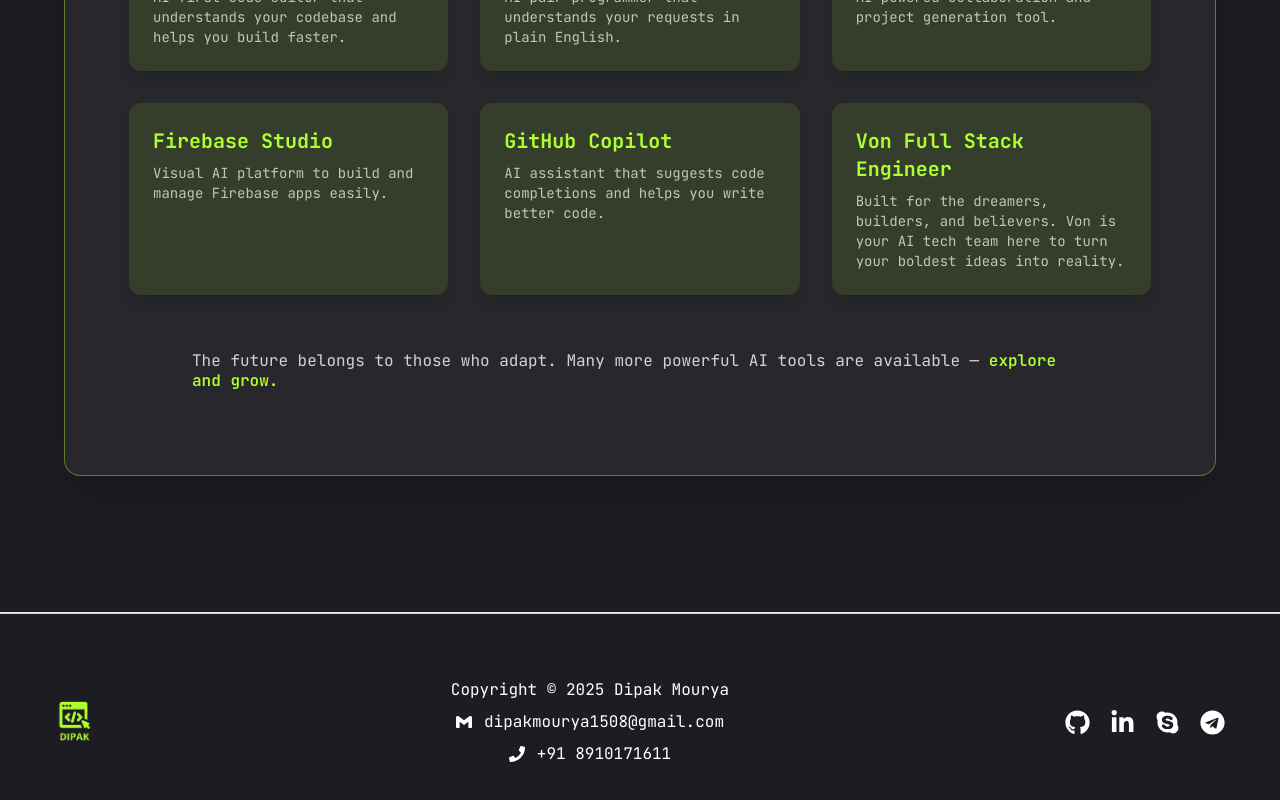
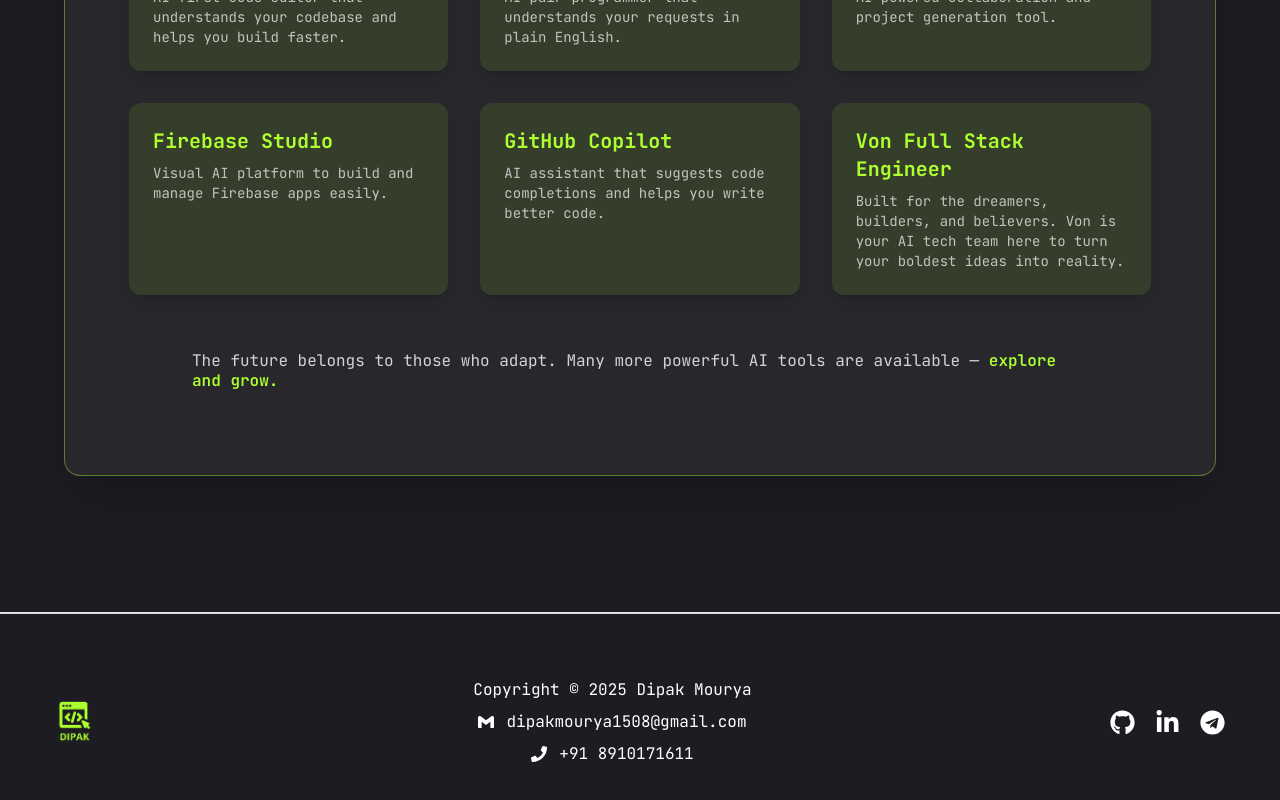
Before and after one commit to Dipak-Natureglobal/dipak-portfolio, a Next.js app: page / in a window 1280 px wide. Shown: the part 1791-2591 px from the top of the page. Built offline with nearby package versions, Linux system fonts and the light colour scheme.

Commit message:
feat: adjust margin and padding in ServicesSection for improved layout

```diff
--- a/components/footer/index.tsx
+++ b/components/footer/index.tsx
@@ -122,11 +122,7 @@ const Footer = () => {
                    <FaLinkedinIn size={"25px"} className="dark:hover:fill-[#ADFF2F] hover:text-[#22c55e]"/>
                   </a>
                 </li>
-                <li>
-                <a href="https://join.skype.com/invite/ugfL9xm7x8ta" target="_blank" rel="noopener noreferrer">
-                    <FaSkype size={"25px"} className="dark:hover:fill-[#ADFF2F] hover:text-[#22c55e]"/>
-                </a>
-                </li>
+
                 <li>
                 <a href="https://t.me/Dipak_15" target="_blank" rel="noopener noreferrer">
                     <FaTelegram size={"25px"} className="dark:hover:fill-[#ADFF2F] hover:text-[#22c55e]"/>
--- a/components/services/index.jsx
+++ b/components/services/index.jsx
@@ -111,13 +111,13 @@ const ServiceCard = ({ service }) => {
 
 const ServicesSection = () => {
   return (
-    <section className="mb-14  mt-36">
+    <section className="  mt-36">
       <div className="container mx-auto px-4">
         <motion.div
           initial={{ opacity: 0, y: 20 }}
           animate={{ opacity: 1, y: 0 }}
           transition={{ duration: 0.9, delay: 0.9 }}
-          className="text-center mb-16"
+          className="text-center mb-10"
         >
           <h2 className="4 text-2xl md:text-4xl font-bold text-black/70 dark:text-white mb-4">
             Solutions I Provide
```
